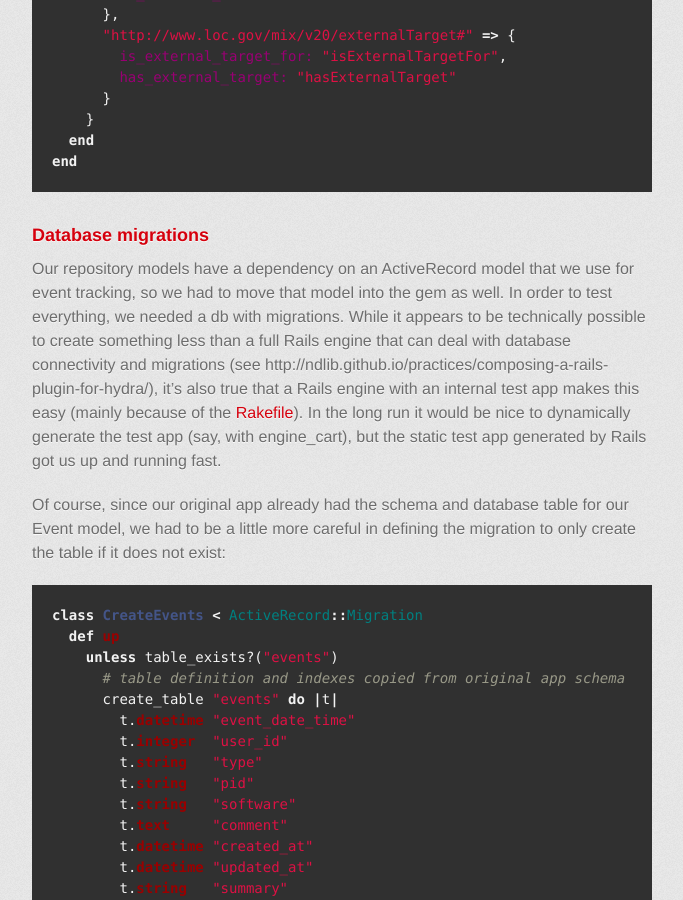
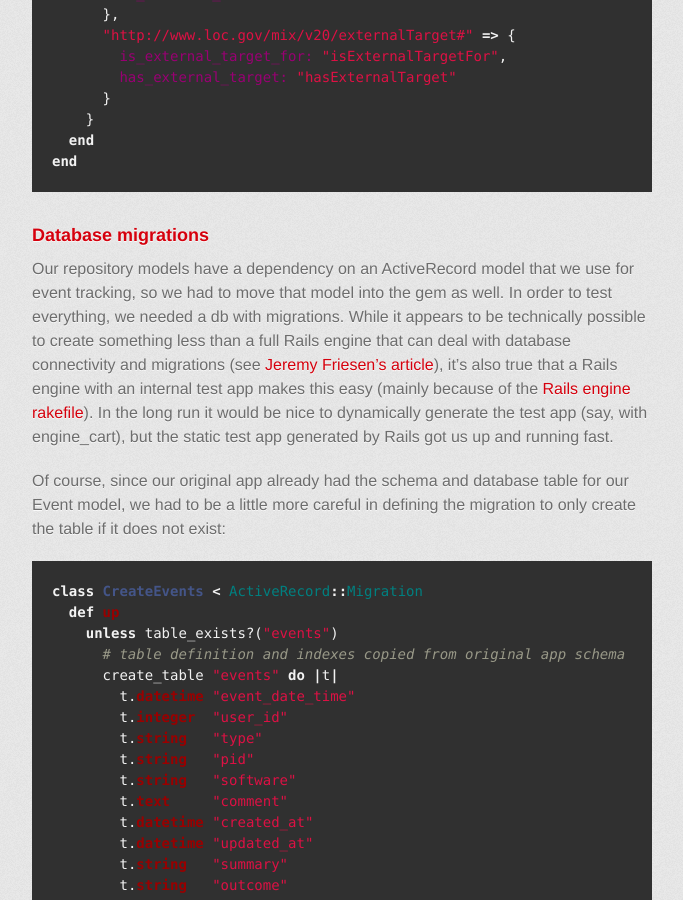
Before and after one commit to duke-libraries/duke-libraries.github.io, a Jekyll site: the page built from _posts/2014-11-05-extracting-reusable-code-from-a-hydra-head.md, in a window 1280 px wide and 900 px high, scrolled down 2780 px. Shown: the whole window, without its empty margins (298-981 px from the left). Built offline with Jekyll 4.4.1, drawn with Linux system fonts in a browser that asks for light colours; some web fonts are replaced; comment, search, counter and statistics services are not loaded; some of the changed text lies outside the part shown.

Commit message:
Update 2014-11-05-extracting-reusable-code-from-a-hydra-head.md

```diff
--- a/_posts/2014-11-05-extracting-reusable-code-from-a-hydra-head.md
+++ b/_posts/2014-11-05-extracting-reusable-code-from-a-hydra-head.md
@@ -91,7 +91,7 @@ end
 
 ### Database migrations
 
-Our repository models have a dependency on an ActiveRecord model that we use for event tracking, so we had to move that model into the gem as well.  In order to test everything, we needed a db with migrations.  While it appears to be technically possible to create something less than a full Rails engine that can deal with database connectivity and migrations (see http://ndlib.github.io/practices/composing-a-rails-plugin-for-hydra/), it's also true that a Rails engine with an internal test app makes this easy (mainly because of the [Rakefile](https://github.com/rails/rails/blob/master/railties/lib/rails/tasks/engine.rake)).  In the long run it would be nice to dynamically generate the test app (say, with engine_cart), but the static test app generated by Rails got us up and running fast.
+Our repository models have a dependency on an ActiveRecord model that we use for event tracking, so we had to move that model into the gem as well.  In order to test everything, we needed a db with migrations.  While it appears to be technically possible to create something less than a full Rails engine that can deal with database connectivity and migrations (see [Jeremy Friesen's article](http://ndlib.github.io/practices/composing-a-rails-plugin-for-hydra/)), it's also true that a Rails engine with an internal test app makes this easy (mainly because of the [Rails engine rakefile](https://github.com/rails/rails/blob/master/railties/lib/rails/tasks/engine.rake)).  In the long run it would be nice to dynamically generate the test app (say, with engine_cart), but the static test app generated by Rails got us up and running fast.
 
 Of course, since our original app already had the schema and database table for our Event model, we had to be a little more careful in defining the migration to only create the table if it does not exist:
 
```
Also changed, not shown: other parts of _posts/2014-11-05-extracting-reusable-code-from-a-hydra-head.md (+1 -1 lines).
